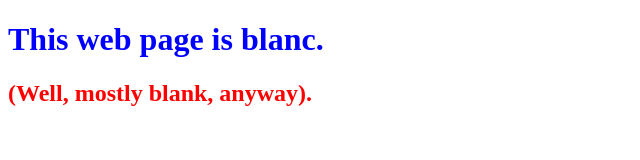
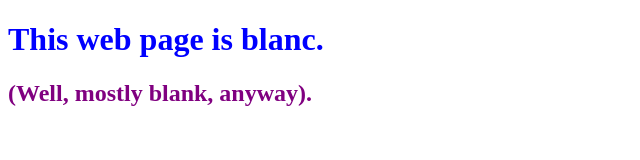
Before and after one commit to drieskesteloot/0main_openSAP_repo, a plain HTML site: page index.html in a window 1280 px wide. Shown: the whole page, without its empty margins (0-640 px from the left). Drawn offline with Linux system fonts and the light colour scheme.

Commit message:
changed second header color to purple

```diff
--- a/index.html
+++ b/index.html
@@ -7,6 +7,6 @@
 	</head>
 	<body>
 		<h1 style="color: Blue">This web page is blanc.</h1>
-		<h2 style="color: Red">(Well, mostly blank, anyway).</h2>
+		<h2 style="color: Purple">(Well, mostly blank, anyway).</h2>
 	</body>
 </html>
```
